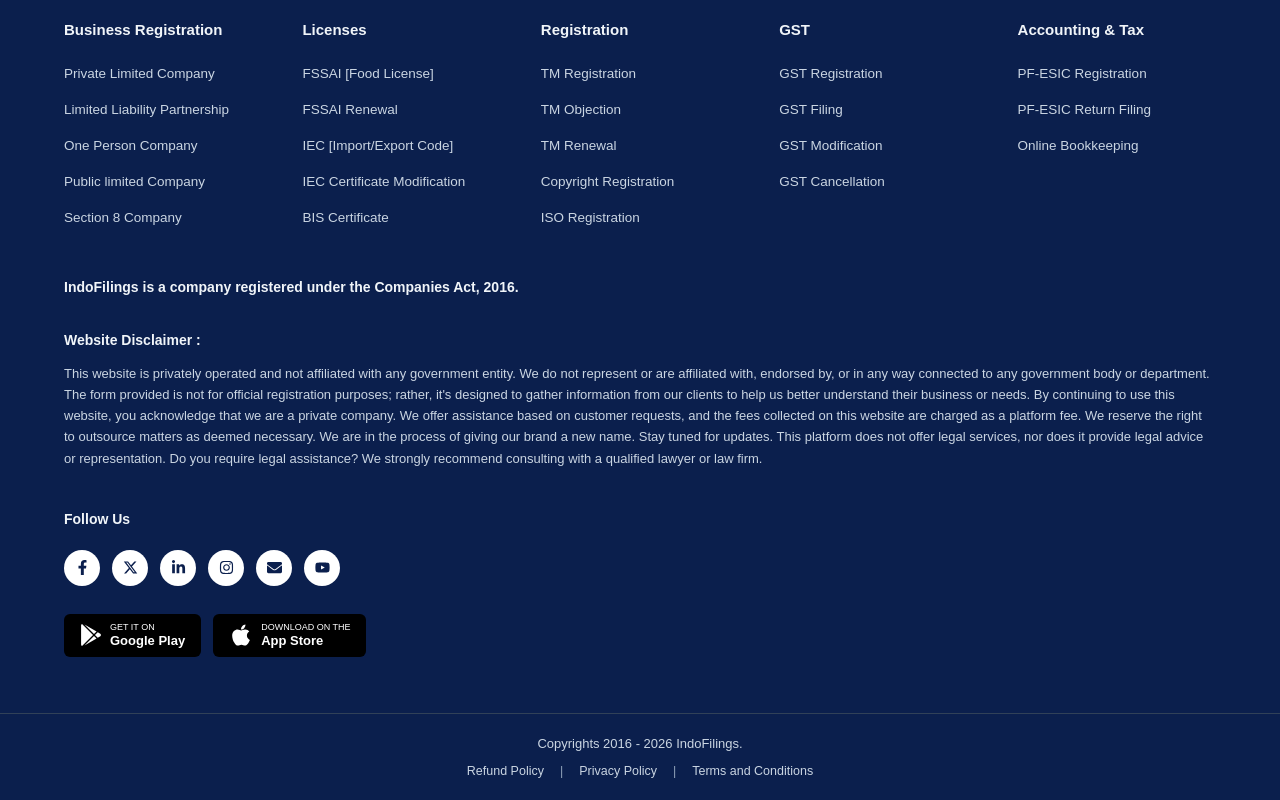
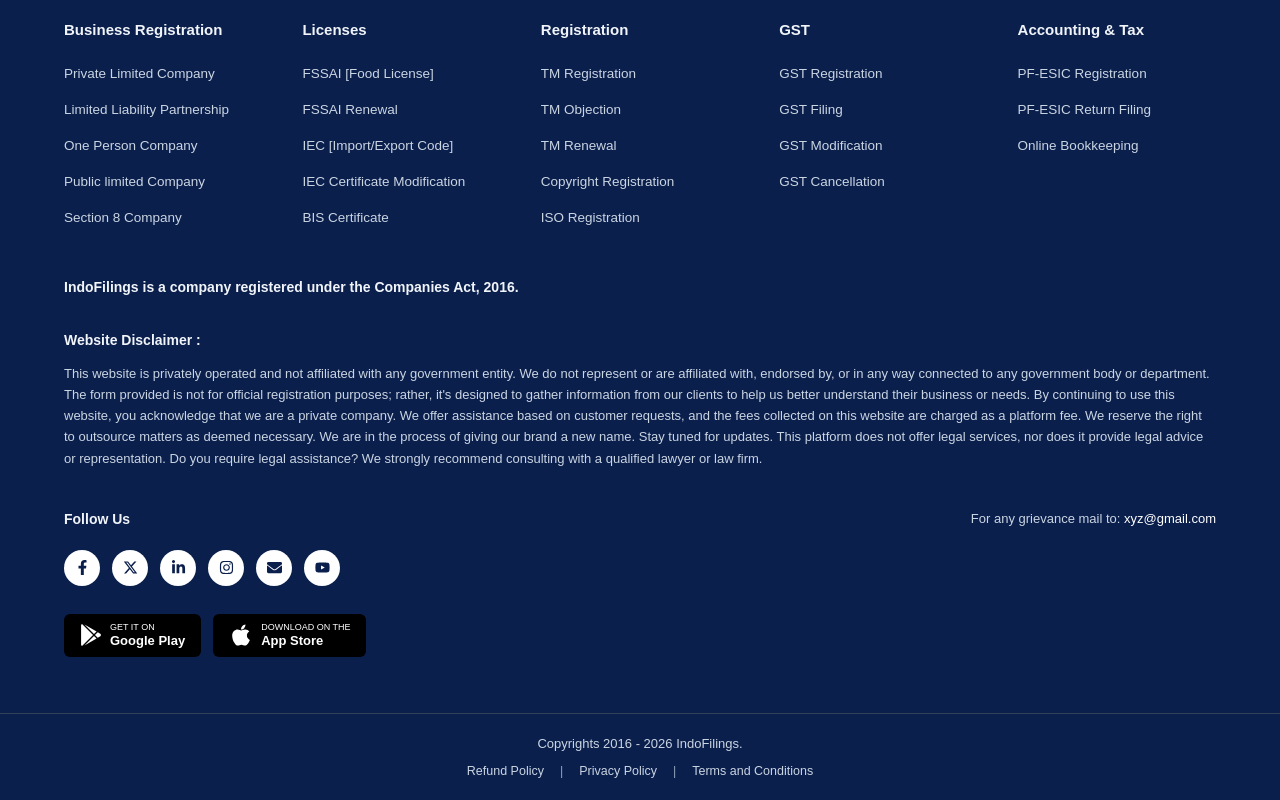
Before and after one commit to vynex-trade/IndoFilings, a Next.js app: page / in a window 1280 px wide. Shown: the part 6847-7647 px from the top of the page. Built offline with nearby package versions, Linux system fonts and the light colour scheme.

Commit message:
add on emails

```diff
--- a/app/components/footer.tsx
+++ b/app/components/footer.tsx
@@ -171,7 +171,20 @@ export default function Footer() {
             </div>
           </div>
 
+          {/* Right: Quick Links + Grievance */}
+          <div className="flex flex-col gap-4 lg:items-end">
 
+
+            <p className="text-[13px] text-slate-300">
+              For any grievance mail to:{" "}
+              <a
+                href="mailto:complain@fastinfo.com"
+                className="font-medium text-white hover:underline"
+              >
+                xyz@gmail.com
+              </a>
+            </p>
+          </div>
         </div>
       </div>
 
```
